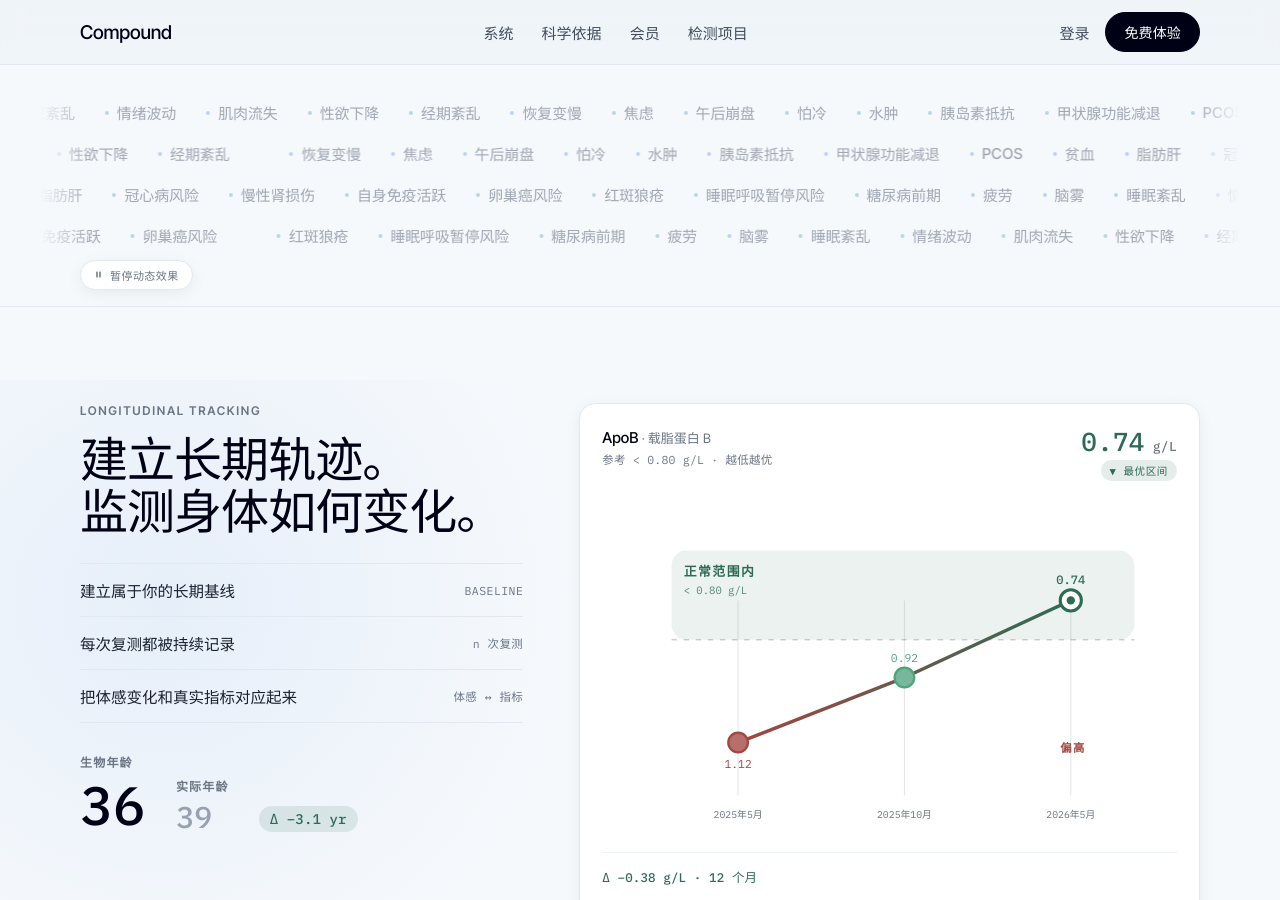
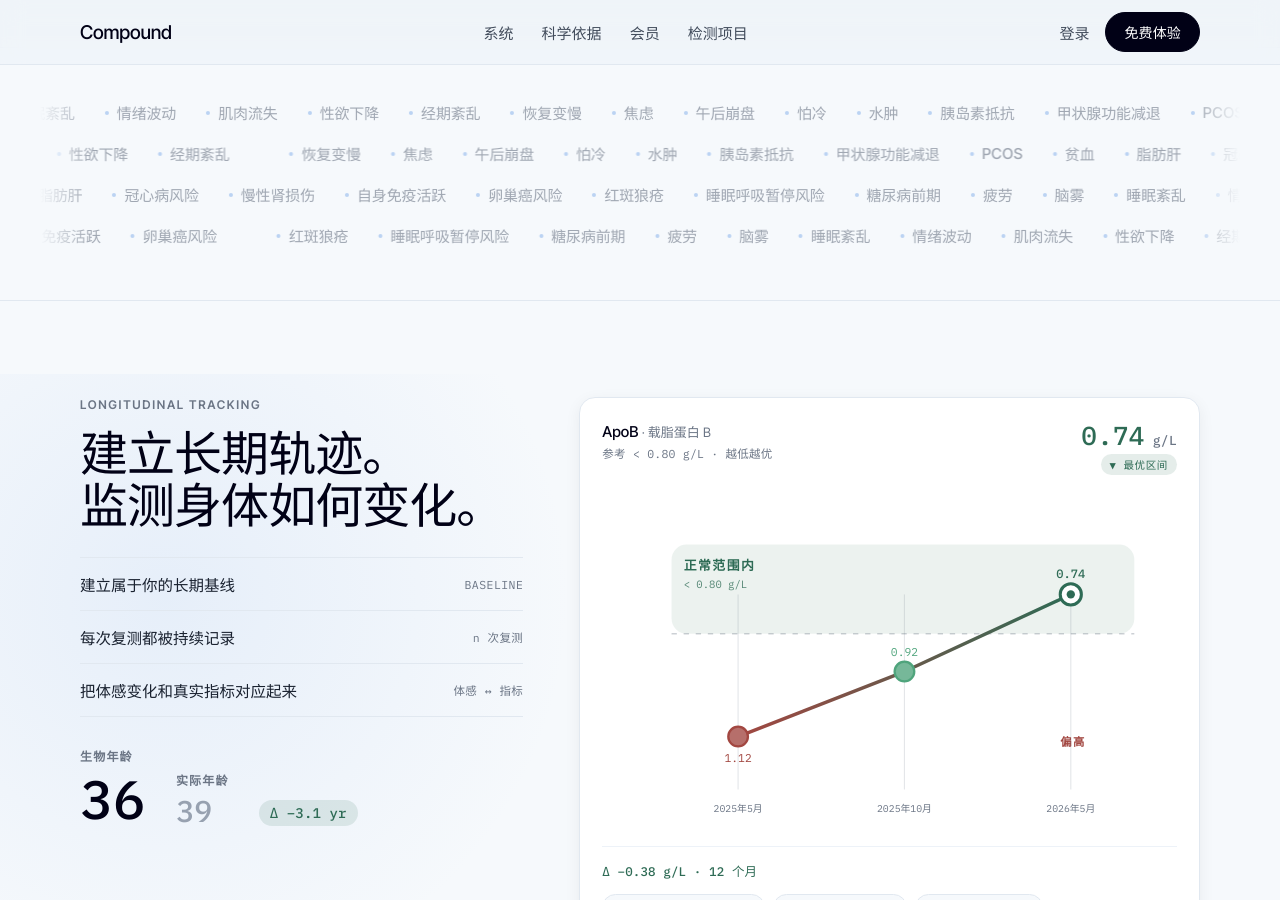
Before and after one commit to elemer1/elemer1.github.io, a Jekyll site: the page built from _html/compound-landing-redesign.html, in a window 1280 px wide and 900 px high, scrolled down 1628 px. Built offline with Jekyll 4.4.1, drawn with Linux system fonts in a browser that asks for light colours.

Commit message:
Update compound-landing-redesign.html

```diff
--- a/_html/compound-landing-redesign.html
+++ b/_html/compound-landing-redesign.html
@@ -847,7 +847,7 @@ listed: false
                 background: var(--canvas-soft);
                 border-top: 1px solid var(--hair);
                 border-bottom: 1px solid var(--hair);
-                padding: 54px 0 60px;
+                padding: 54px 0;
             }
             /* tags align to the centered content column (same invisible vertical guides as the rest of the page), not edge-to-edge */
             .mq-wrap {
@@ -937,40 +937,6 @@ listed: false
                 to {
                     transform: translate3d(0, 0, 0);
                 }
-            }
-            .mq-pause {
-                position: absolute;
-                left: 24px;
-                bottom: 16px;
-                display: inline-flex;
-                align-items: center;
-                gap: 7px;
-                background: #fff;
-                border: 1px solid var(--hair);
-                border-radius: var(--r-pill);
-                padding: 6px 13px;
-                font-family: var(--font-mono);
-                font-size: 11px;
-                letter-spacing: 0.04em;
-                color: var(--muted);
-                cursor: pointer;
-                box-shadow: var(--shadow-soft);
-                transition:
-                    color 0.15s var(--ease),
-                    border-color 0.15s var(--ease);
-            }
-            @media (min-width: 768px) {
-                .mq-pause {
-                    left: max(40px, calc((100% - var(--wrap)) / 2 + 40px));
-                }
-            }
-            .mq-pause:hover {
-                color: var(--ink);
-                border-color: var(--hair-strong);
-            }
-            .mq-pause svg {
-                color: var(--muted);
-                flex: none;
             }
 
             /* ============================================================ MEMBERSHIP */
@@ -1653,34 +1619,6 @@ listed: false
             <div class="mq-wrap">
                 <div class="mq-track" id="mqTrack" aria-hidden="true"></div>
             </div>
-            <button
-                class="mq-pause"
-                id="mqPause"
-                type="button"
-                aria-pressed="false"
-            >
-                <svg
-                    class="ic-pause"
-                    width="9"
-                    height="9"
-                    viewBox="0 0 24 24"
-                    fill="currentColor"
-                >
-                    <rect x="6" y="4" width="4" height="16" rx="1" />
-                    <rect x="14" y="4" width="4" height="16" rx="1" />
-                </svg>
-                <svg
-                    class="ic-play"
-                    width="9"
-                    height="9"
-                    viewBox="0 0 24 24"
-                    fill="currentColor"
-                    style="display: none"
-                >
-                    <path d="M7 4l12 8-12 8z" />
-                </svg>
-                <span class="lbl">暂停动态效果</span>
-            </button>
         </section>
 
         <!-- ============================ EARLY SIGNALS — promoted trajectory ============================ -->
@@ -2399,32 +2337,6 @@ listed: false
                         row.appendChild(buildCopy(list));
                         mq.appendChild(row);
                     }
-                    var pause = document.getElementById("mqPause");
-                    if (pause) {
-                        if (reduce) {
-                            pause.style.display = "none";
-                        }
-                        pause.addEventListener("click", function () {
-                            var now = mq.getAttribute("data-paused") !== "true";
-                            mq.setAttribute(
-                                "data-paused",
-                                now ? "true" : "false",
-                            );
-                            pause.setAttribute(
-                                "aria-pressed",
-                                now ? "true" : "false",
-                            );
-                            pause.querySelector(".ic-pause").style.display = now
-                                ? "none"
-                                : "";
-                            pause.querySelector(".ic-play").style.display = now
-                                ? ""
-                                : "none";
-                            pause.querySelector(".lbl").textContent = now
-                                ? "播放动态效果"
-                                : "暂停动态效果";
-                        });
-                    }
                 }
             })();
         </script>
```
